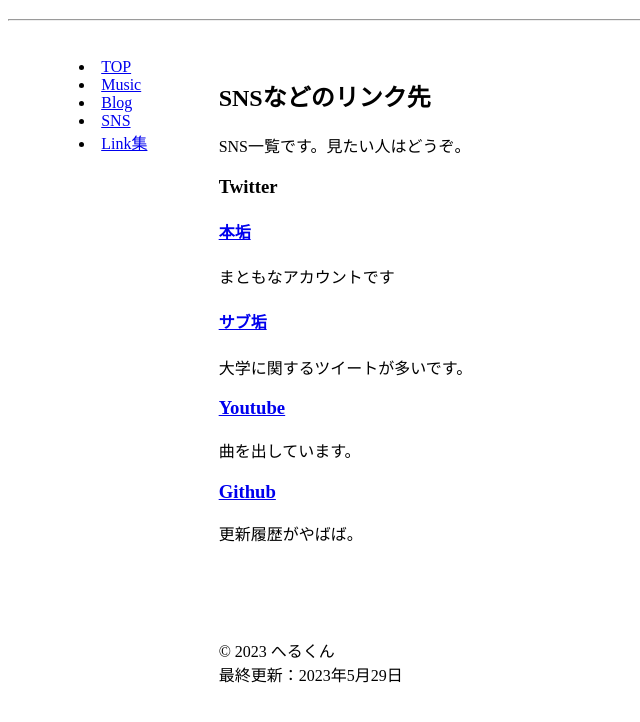
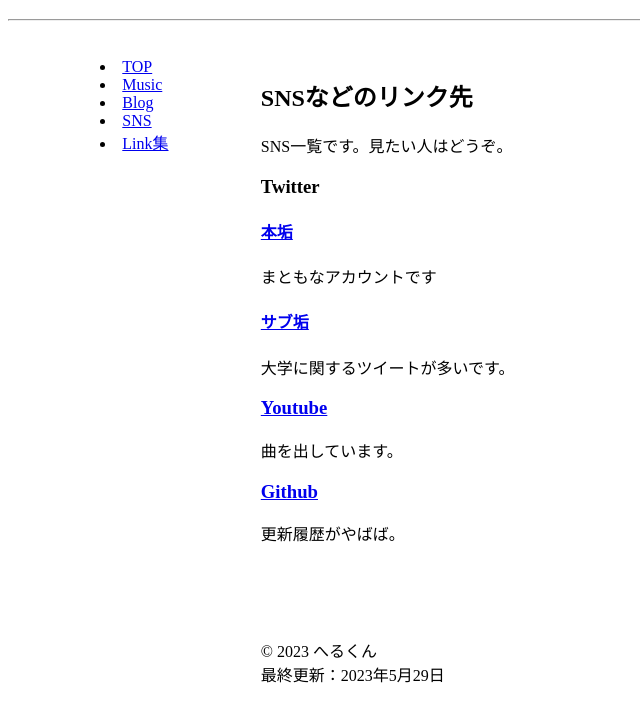
Before and after one commit to hel-kun/hel-kun.github.io, a plain HTML site: page sns.html in a window 1280 px wide. Shown: the part 78-800 px from the top of the page, without its empty margins (0-640 px from the left). Drawn offline with Linux system fonts and the light colour scheme; a script that the page names is missing.

Commit message:
Update main.css

```diff
--- a/main.css
+++ b/main.css
@@ -7,7 +7,7 @@ body{
     display: grid;
     width:100%; height:100vh;
     grid-template-areas: "a a" "c d" "c e";
-    grid-template-columns: 0.2fr 1fr;
+    grid-template-columns: 0.25fr 1fr;
     grid-template-rows: 8em 1fr 6.75em;
     margin: 0 auto;
 }
```
